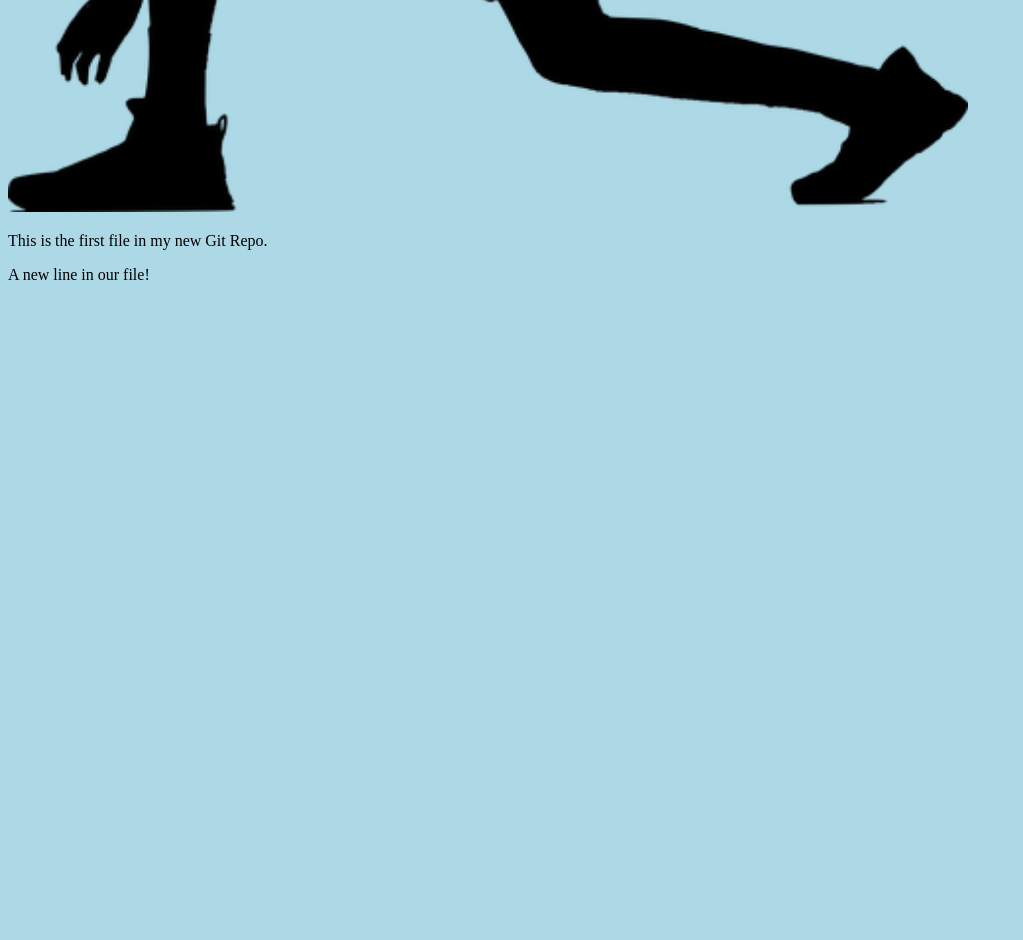
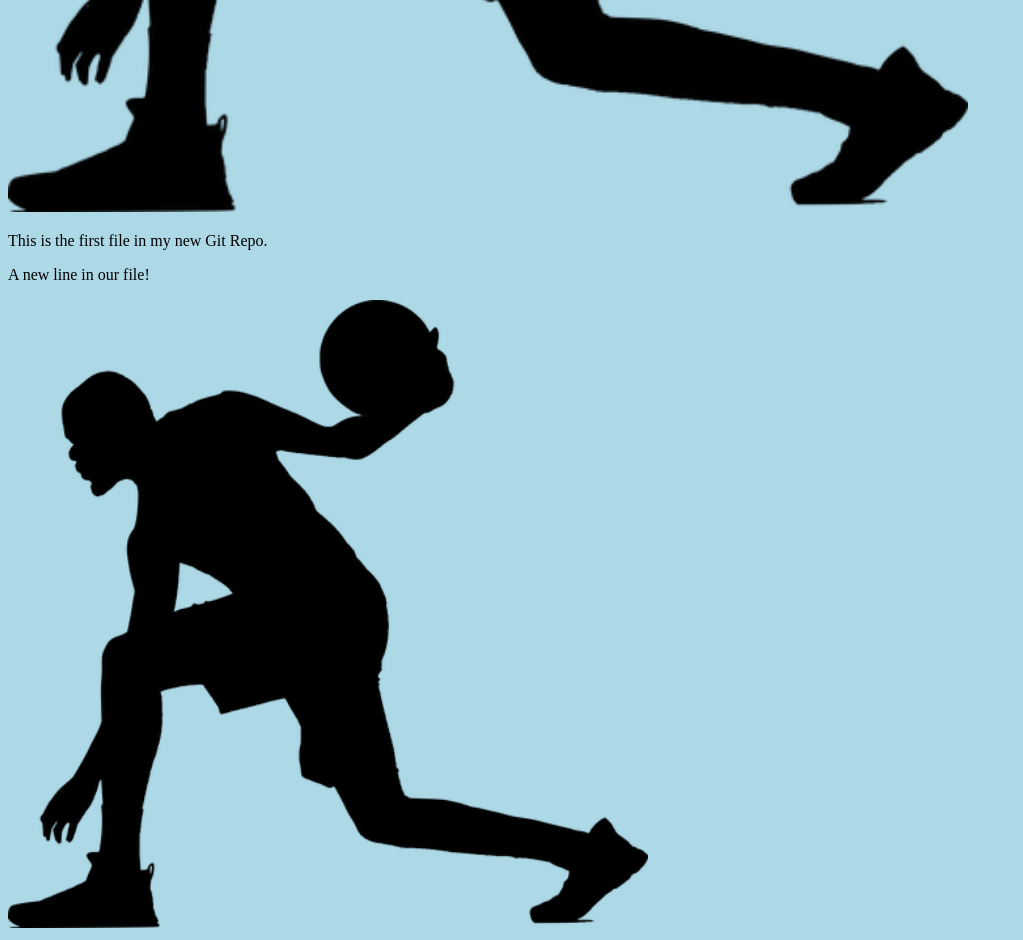
Before and after one commit to luanvisa/test-prueba, a plain HTML site: page index.html in a window 1280 px wide. Shown: the part 810-1750 px from the top of the page, without its empty margins (0-1023 px from the left). Before the commit the page ends 1110 px from the top, so only its background shows below. Drawn offline with Linux system fonts and the light colour scheme.

Commit message:
Dos imagenes con texto

```diff
--- a/index.html
+++ b/index.html
@@ -12,5 +12,7 @@
         style="width:100%;max-width:960px"></div>
     <p>This is the first file in my new Git Repo.</p>
     <p>A new line in our file!</p>
+
+    <div><img src="img/BaloncestoSS.png" alt="Hello Git" style="width:100%;max-width:640px"></div>
 </body>
 </html>
```
